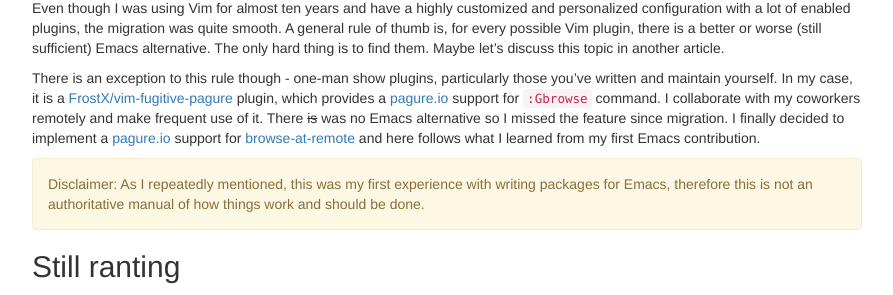
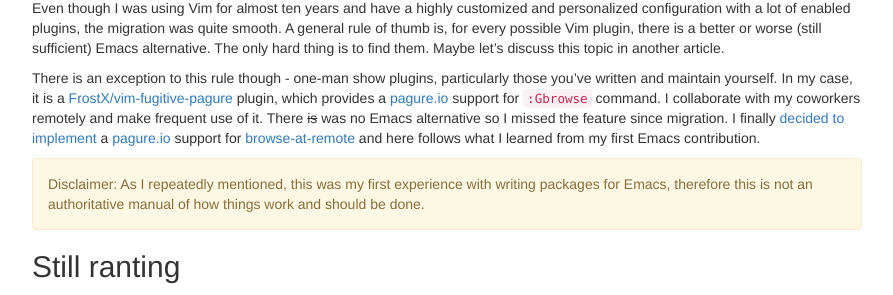
Before and after one commit to FrostyX/frostyx.github.io, a Jekyll site: the page built from _posts/2020-03-15-my-first-emacs-contribution.md, in a window 1280 px wide. Shown: the part 798-1093 px from the top of the page, without its empty margins (193-1086 px from the left). Built offline with Jekyll 4.4.1, drawn with Linux system fonts in a browser that asks for light colours; nearby versions of some CDN libraries; comment, search, counter and statistics services are not loaded; some of the changed lines change nothing that is shown.

Commit message:
Add a link to the previous article

```diff
--- a/_posts/2020-03-15-my-first-emacs-contribution.md
+++ b/_posts/2020-03-15-my-first-emacs-contribution.md
@@ -21,7 +21,7 @@ This year I finally dared to migrate from Vim to Emacs - utilizing [Evil][evil]
 
 Even though I was using Vim for almost ten years and have a highly customized and personalized configuration with a lot of enabled plugins, the migration was quite smooth. A general rule of thumb is, for every possible Vim plugin, there is a better or worse (still sufficient) Emacs alternative. The only hard thing is to find them. Maybe let's discuss this topic in another article.
 
-There is an exception to this rule though - one-man show plugins, particularly those you've written and maintain yourself. In my case, it is a [FrostX/vim-fugitive-pagure][vim-fugitive-pagure] plugin, which provides a [pagure.io][pagure] support for `:Gbrowse` command. I collaborate with my coworkers remotely and make frequent use of it. There ~~is~~ was no Emacs alternative so I missed the feature since migration. I finally decided to implement a [pagure.io][pagure] support for [browse-at-remote][browse-at-remote] and here follows what I learned from my first Emacs contribution.
+There is an exception to this rule though - one-man show plugins, particularly those you've written and maintain yourself. In my case, it is a [FrostX/vim-fugitive-pagure][vim-fugitive-pagure] plugin, which provides a [pagure.io][pagure] support for `:Gbrowse` command. I collaborate with my coworkers remotely and make frequent use of it. There ~~is~~ was no Emacs alternative so I missed the feature since migration. I finally [decided to implement][browse-at-pagure] a [pagure.io][pagure] support for [browse-at-remote][browse-at-remote] and here follows what I learned from my first Emacs contribution.
 
 <div class="alert alert-warning" role="alert">
 Disclaimer: As I repeatedly mentioned, this was my first experience with writing packages for Emacs, therefore this is not an authoritative manual of how things work and should be done.
@@ -111,3 +111,4 @@ or restarting the Emacs entirely. You should be done now. If not, repeat a neces
 [pagure]: https://pagure.io/
 [edebug]: https://www.gnu.org/software/emacs/manual/html_node/elisp/Edebug.html
 [how-to-use-debugger]: https://www.reddit.com/r/emacs/comments/fempfv/how_to_use_debugger/fjrdndo/?utm_source=share&utm_medium=web2x
+[browse-at-pagure]: http://frostyx.cz/posts/emacs-browse-at-pagure
```
